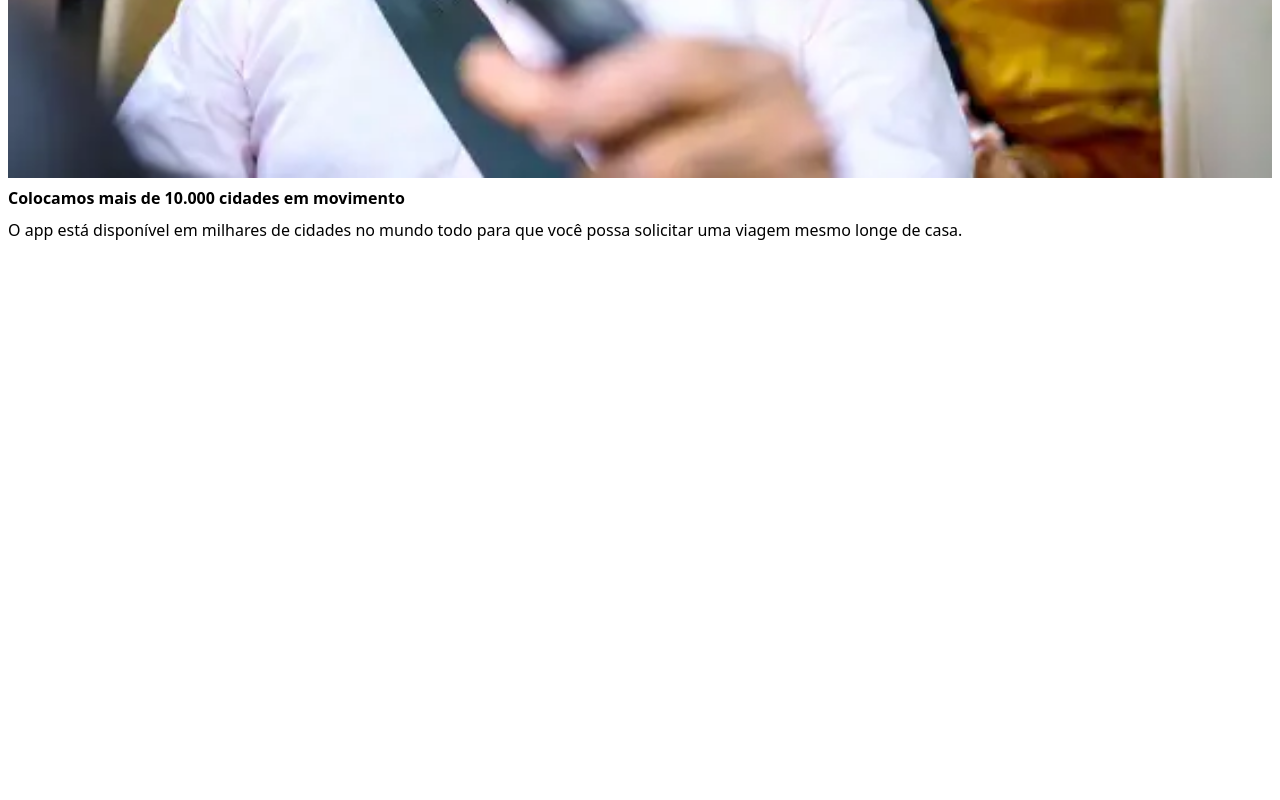
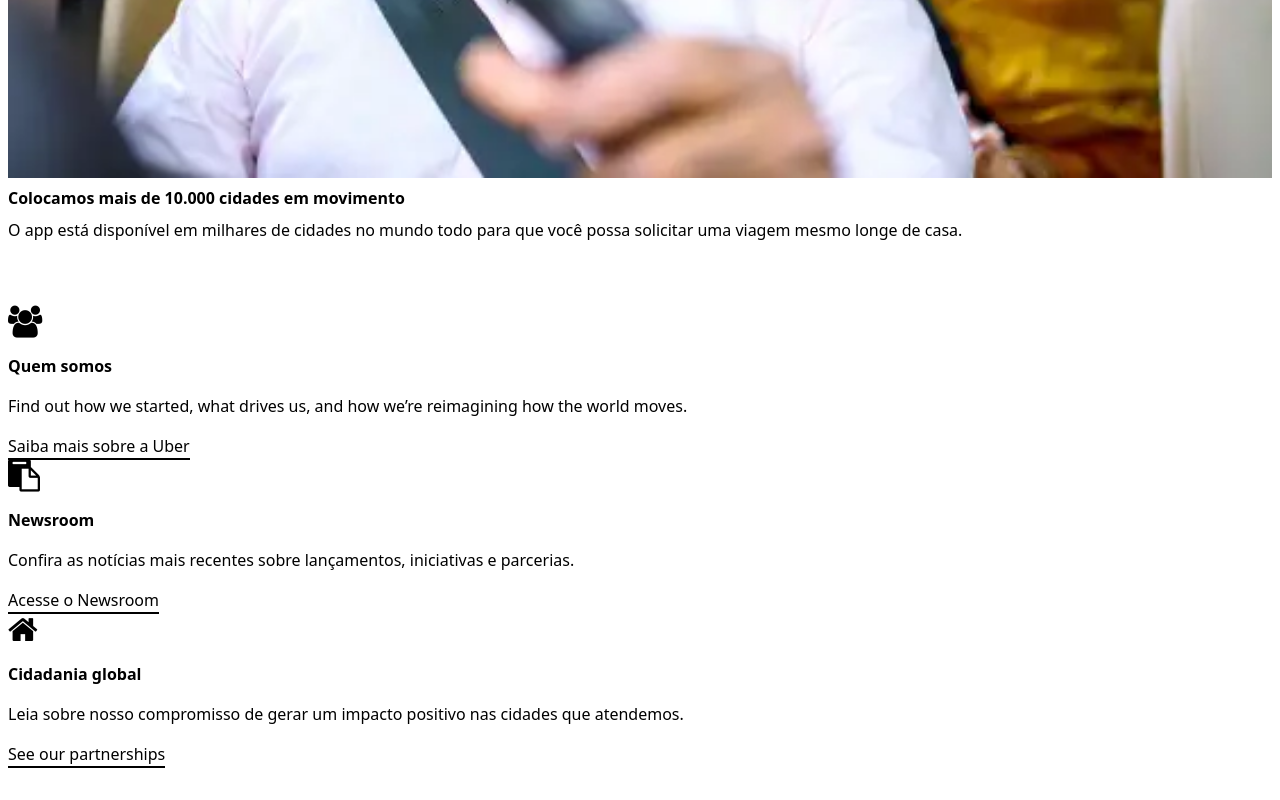
Before and after one commit to pollyany/devUber, a website: page src/index.html in a window 1280 px wide. Shown: the part 2491-3291 px from the top of the page. Before the commit the page ends 2765 px from the top, so only its background shows below. Drawn offline with Linux system fonts and the light colour scheme.

Commit message:
Área sobre a empresa

```diff
--- a/src/index.html
+++ b/src/index.html
@@ -167,5 +167,56 @@
         </div>
       </div>
     </section>
+
+    <section class="w-full px-2 py-8 sm:py-11">
+      <div
+        class="w-full max-w-7xl mx-auto grid grid-cols-1 sm:grid-cols-3 gap-8"
+      >
+        <article class="flex flex-col gap-4">
+          <i class="fa fa-users" style="font-size: 32px"></i>
+          <h2 class="font-bold text-xl">Quem somos</h2>
+          <p>
+            Find out how we started, what drives us, and how we’re reimagining
+            how the world moves.
+          </p>
+          <a
+            href="#"
+            class="text-gray-600 mt-3 border-b-2 self-start hover:border-gray-400 hover:text-black duration-200"
+          >
+            Saiba mais sobre a Uber
+          </a>
+        </article>
+
+        <article class="flex flex-col gap-4">
+          <i class="fa fa-clipboard" style="font-size: 32px"></i>
+          <h2 class="font-bold text-xl">Newsroom</h2>
+          <p>
+            Confira as notícias mais recentes sobre lançamentos, iniciativas e
+            parcerias.
+          </p>
+          <a
+            href="#"
+            class="text-gray-600 mt-3 border-b-2 self-start hover:border-gray-400 hover:text-black duration-200"
+          >
+            Acesse o Newsroom
+          </a>
+        </article>
+
+        <article class="flex flex-col gap-4">
+          <i class="fa fa-home" style="font-size: 32px"></i>
+          <h2 class="font-bold text-xl">Cidadania global</h2>
+          <p>
+            Leia sobre nosso compromisso de gerar um impacto positivo nas
+            cidades que atendemos.
+          </p>
+          <a
+            href="#"
+            class="text-gray-600 mt-3 border-b-2 self-start hover:border-gray-400 hover:text-black duration-200"
+          >
+            See our partnerships
+          </a>
+        </article>
+      </div>
+    </section>
   </body>
 </html>
```
